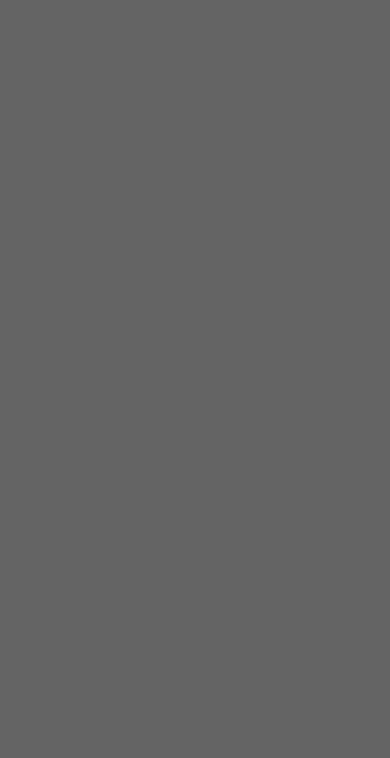
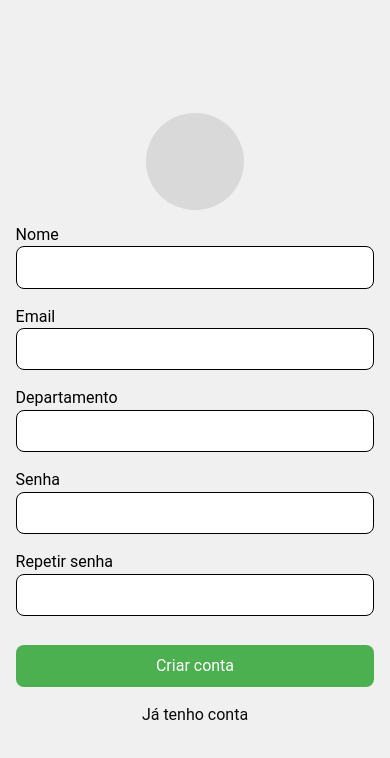
Before and after one commit to CHMFC/GenCin-APP, a React Native app: screen / in a window 390 px wide. Shown: the top 758 px of the page. Built offline with nearby package versions, Linux system fonts and the light colour scheme.

Commit message:
Adicionando a tela de Cadastro de Professor feita por Izack

```diff
--- a/App.js
+++ b/App.js
@@ -7,7 +7,7 @@ import CadastroAluno from './src/CadastroAluno';
 import CadastroProfessor from './src/CadastroProfessor';
 
 export default function App() {
-  const [pagina, setPagina] =  useState(0);
+  const [pagina, setPagina] =  useState(3);
   const [keySessao, setkeySessao] = useState(0);
 
 
@@ -15,13 +15,13 @@ export default function App() {
   return (
     <SafeAreaView style={styles.container}>
       <View style={styles.mainContent}>
-        {pagina === 3 ? (
+        {pagina === 0 ? (
           <Login></Login>
             ):  pagina === 1 ? (
               <SeletorCadastro></SeletorCadastro>
             ): pagina === 2 ? (
               <CadastroAluno></CadastroAluno>
-            ):pagina === 0 ? (
+            ):pagina === 3 ? (
               <CadastroProfessor></CadastroProfessor>
             ):(
               <View/>
--- a/package.json
+++ b/package.json
@@ -13,7 +13,9 @@
     "expo": "~52.0.18",
     "expo-status-bar": "~2.0.0",
     "react": "18.3.1",
-    "react-native": "0.76.5"
+    "react-native": "0.76.5",
+    "react-native-web": "^0.19.13",
+    "@expo/metro-runtime": "~4.0.0"
   },
   "devDependencies": {
     "@babel/core": "^7.20.0"
--- a/src/CadastroProfessor.js
+++ b/src/CadastroProfessor.js
@@ -1,21 +1,161 @@
-import React from "react";
-import {
-    View,
-    StyleSheet,
-    Text,
-} from "react-native";
+import React from 'react';
+import { View, Text, TextInput, TouchableOpacity, StyleSheet, Dimensions } from 'react-native';
+
+// Pegando as dimensões da tela
+const { width, height } = Dimensions.get('window');
 
 export default function CadastroProfessor(){
 
     return(
-    <View>
 
-    </View>
+        <View style={styles.formContainer}>
+            {/* Container da imagem */}
+            <View style={styles.imageContainer}>
+                <View style={styles.image} />
+            </View>
+
+            {/* Container do campo Nome */}
+            <View style={styles.inputContainer}>
+                <Text style={styles.label}>Nome</Text>
+                <TextInput style={styles.input} />
+            </View>
+
+            {/* Container do campo Email */}
+            <View style={styles.inputContainer}>
+                <Text style={styles.label}>Email</Text>
+                <TextInput style={styles.input} />
+            </View>
+
+            {/* Container do campo Departamento */}
+            <View style={styles.inputContainer}>
+                <Text style={styles.label}>Departamento</Text>
+                <TextInput style={styles.input} />
+            </View>
+
+            {/* Container do campo Senha */}
+            <View style={styles.inputContainer}>
+                <Text style={styles.label}>Senha</Text>
+                <TextInput style={styles.input} secureTextEntry />
+            </View>
+
+            {/* Container do campo Repetir Senha */}
+            <View style={styles.inputContainer}>
+                <Text style={styles.label}>Repetir senha</Text>
+                <TextInput style={styles.input} secureTextEntry />
+            </View>
+
+            {/* Container do botão Criar conta */}
+            <View style={styles.buttonContainer}>
+                <TouchableOpacity style={styles.button}>
+                    <Text style={styles.buttonText}>Criar conta</Text>
+                </TouchableOpacity>
+            </View>
+
+            {/* Container do link Já tenho conta */}
+            <View style={styles.linkContainer}>
+                <TouchableOpacity style={styles.link}>
+                    <Text style={styles.linkText}>Já tenho conta</Text>
+                </TouchableOpacity>
+            </View>
+        </View>
+
     )
 
 }
 
 const styles = StyleSheet.create({
-
-
+    formContainer: {
+        flex: 1,
+        justifyContent: 'center',
+        alignItems: 'center',
+        paddingLeft: '4%',
+        paddingRight: '4%',
+        paddingTop: '6%',
+        paddingBottom: '6%',
+        backgroundColor: '#F0F0F0', // Cor de fundo do contêiner principal
+      },
+      imageContainer: {
+        width: width * 0.25,
+        height: width * 0.25,
+        backgroundColor: '#D9D9D9',
+        borderRadius: 9999,
+        marginBottom: '4%',
+      },
+      inputContainer: {
+        alignSelf: 'stretch',
+        height: height * 0.08,
+        justifyContent: 'flex-start',
+        alignItems: 'flex-start',
+        gap: '4%', // Distancia do Label para o Input
+        borderRadius: 8,
+        padding: '0%',
+        marginBottom: '4%', // Espaçamento entre os contairs
+      },
+      label: {
+        color: 'black',
+        fontSize: 16,
+        fontFamily: 'Roboto',
+        fontWeight: '400',
+      },
+      input: {
+        alignSelf: 'stretch',
+        height: height * 0.05,
+        paddingLeft: '3%',
+        paddingRight: '3%',
+        paddingTop: '2%',
+        paddingBottom: '2%',
+        borderRadius: 8,
+        borderWidth: 1,
+        borderColor: 'black',
+        backgroundColor: '#FFFFFF', // Fundo branco para o campo de input
+      },
+      buttonContainer: {
+        alignSelf: 'stretch',
+        justifyContent: 'center',
+        alignItems: 'center',
+        marginTop: '3%',
+      },
+      button: {
+        alignSelf: 'stretch',
+        height: height * 0.05,
+        paddingLeft: '4%',
+        paddingRight: '4%',
+        paddingTop: '2%',
+        paddingBottom: '2%',
+        borderRadius: 8,
+        borderWidth: 1,
+        borderColor: 'transparent',
+        justifyContent: 'center',
+        alignItems: 'center',
+        backgroundColor: '#4CAF50', // Cor de fundo para o botão
+      },
+      buttonText: {
+        color: 'white',
+        fontSize: 16,
+        fontFamily: 'Roboto',
+        fontWeight: '400',
+      },
+      linkContainer: {
+        alignSelf: 'stretch',
+        justifyContent: 'center',
+        alignItems: 'center',
+        marginTop: '3%', // Adiciona espaçamento entre o botão e o link
+      },
+      link: {
+        alignSelf: 'stretch',
+        paddingLeft: '4%',
+        paddingRight: '4%',
+        paddingTop: '2%',
+        paddingBottom: '2%',
+        borderRadius: 8,
+        justifyContent: 'center',
+        alignItems: 'center',
+      },
+      linkText: {
+        color: '#0a0a0a',
+        fontSize: 16,
+        fontFamily: 'Roboto',
+        fontWeight: '400',
+        textAlign: 'center',
+      },
 });
```
Also changed, not shown: 1 other file (tests, documents, lock files or other folders).
